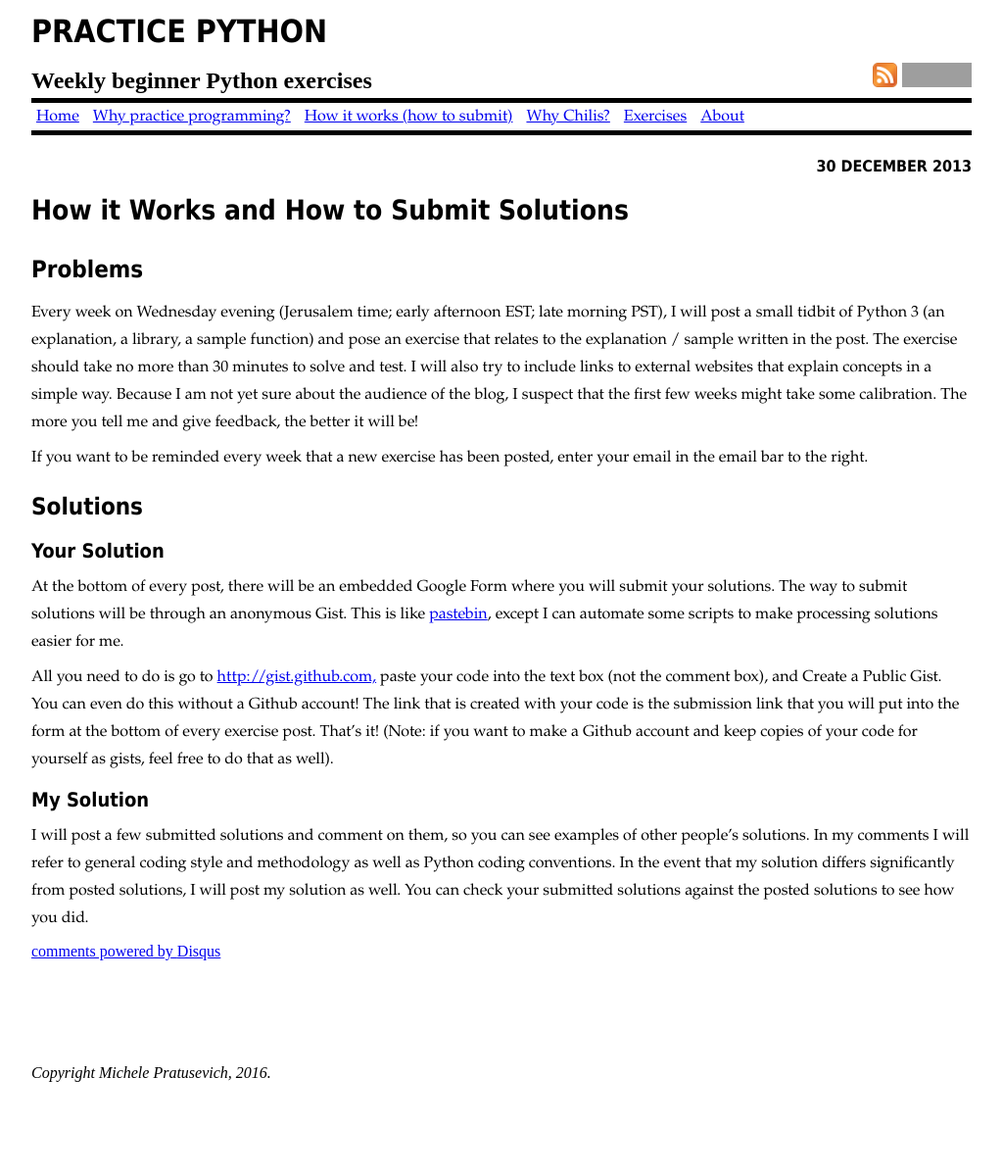
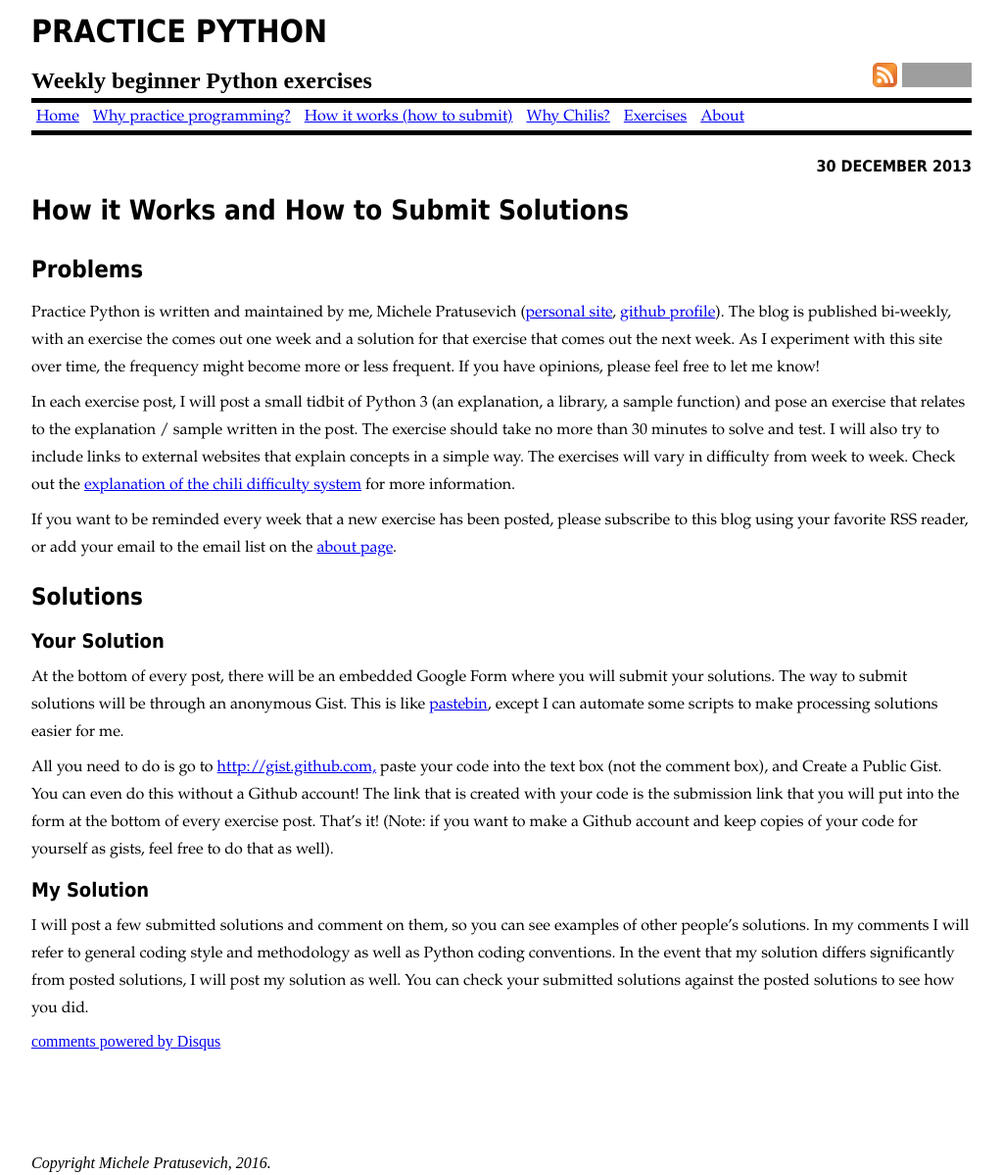
Before and after one commit to mprat/practicepython, a Jekyll site: the page built from how-it-works/index.md, in a window 1280 px wide. Shown: the whole page at 98% size, without its empty margins (128-1151 px from the left). Built offline with Jekyll 4.4.1, drawn with Linux system fonts in a browser that asks for light colours; comment, search, counter and statistics services are not loaded; before the commit the page ends 1107 px from its top, so only the background shows below that; grey boxes are pictures that could not be loaded.

Commit message:
Update how-it-works page

```diff
--- a/how-it-works/index.md
+++ b/how-it-works/index.md
@@ -6,9 +6,11 @@ date: 2013-12-30 12:00:00
 
 ## Problems
 
-Every week on Wednesday evening (Jerusalem time; early afternoon EST; late morning PST), I will post a small tidbit of Python 3 (an explanation, a library, a sample function) and pose an exercise that relates to the explanation / sample written in the post. The exercise should take no more than 30 minutes to solve and test. I will also try to include links to external websites that explain concepts in a simple way. Because I am not yet sure about the audience of the blog, I suspect that the first few weeks might take some calibration. The more you tell me and give feedback, the better it will be!
+Practice Python is written and maintained by me, Michele Pratusevich ([personal site](http://mprat.org), [github profile](http://github.com/mprat)). The blog is published bi-weekly, with an exercise the comes out one week and a solution for that exercise that comes out the next week. As I experiment with this site over time, the frequency might become more or less frequent. If you have opinions, please feel free to let me know!
 
-If you want to be reminded every week that a new exercise has been posted, enter your email in the email bar to the right.
+In each exercise post, I will post a small tidbit of Python 3 (an explanation, a library, a sample function) and pose an exercise that relates to the explanation / sample written in the post. The exercise should take no more than 30 minutes to solve and test. I will also try to include links to external websites that explain concepts in a simple way. The exercises will vary in difficulty from week to week. Check out the [explanation of the chili difficulty system]({{ site.baseurl }}(/chilis/)) for more information.
+
+If you want to be reminded every week that a new exercise has been posted, please subscribe to this blog using your favorite RSS reader, or add your email to the email list on the [about page]({{ site.baseurl }}(/about/)).
 
 ## Solutions
 
```
Also changed, not shown: _drafts/2016-09-13-30-guess-letters.md (+1 -1 lines).
